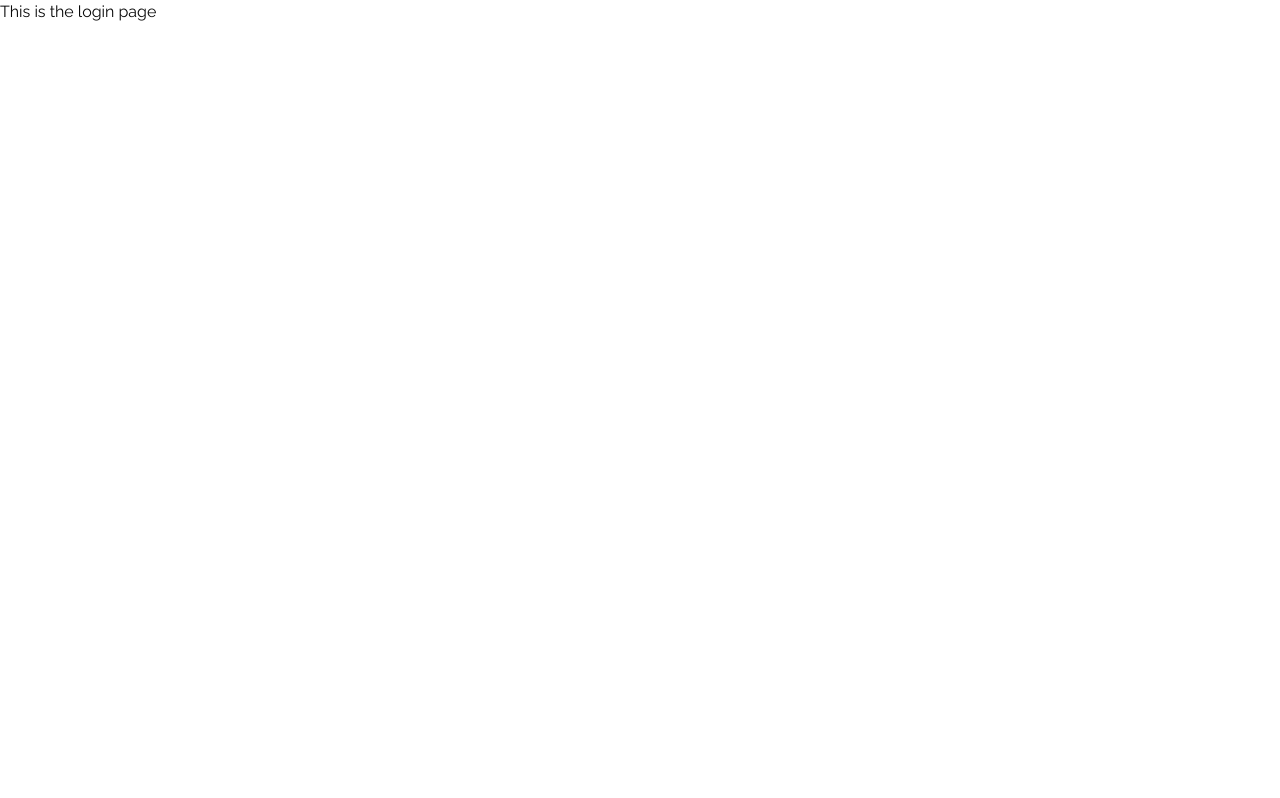
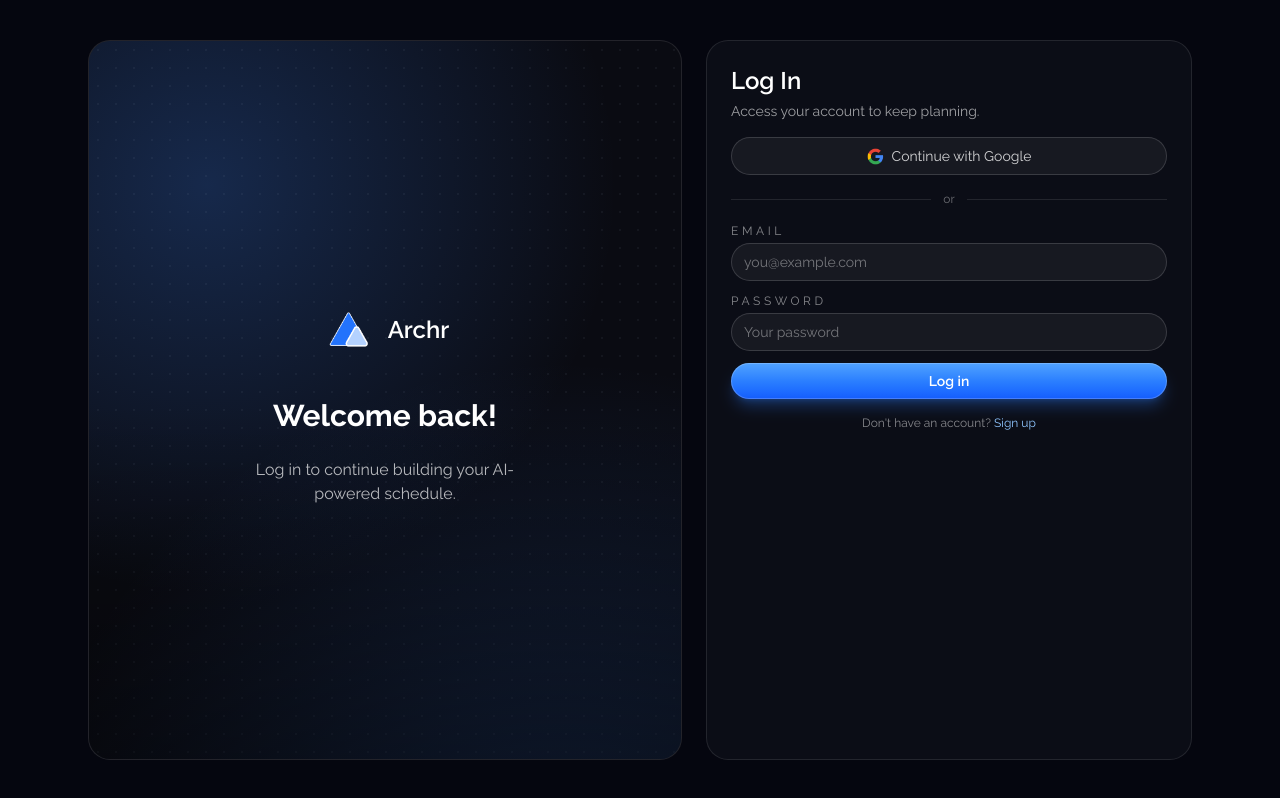
Before and after one commit to HimanshuS10/Archr, a Next.js app in the folder archr/: page /login in a window 1280 px wide. Built offline with nearby package versions, Linux system fonts and the light colour scheme; no server answers.

Commit message:
Dashboard page

```diff
--- /dev/null
+++ b/archr/app/dashboard/page.tsx
@@ -0,0 +1,9 @@
+import React from 'react'
+
+const page = () => {
+  return (
+    <div>page</div>
+  )
+}
+
+export default page
--- a/archr/app/login/page.tsx
+++ b/archr/app/login/page.tsx
@@ -1,9 +1,145 @@
-import React from 'react'
+"use client";
+
+import { supabase } from "@/lib/supabase";
+import Image from "next/image";
+import { useRouter } from "next/navigation";
+import { useState } from "react";
 
 export default function LoginPage() {
-    return (
-    <div>
-        <h1>This is the login page</h1>
+  const router = useRouter();
+  const [email, setEmail] = useState("");
+  const [password, setPassword] = useState("");
+  const [isLoading, setIsLoading] = useState(false);
+
+  const handleLogin = async (e: React.FormEvent<HTMLFormElement>) => {
+    e.preventDefault();
+    setIsLoading(true);
+
+    const { error } = await supabase.auth.signInWithPassword({
+      email,
+      password,
+    });
+
+    setIsLoading(false);
+
+    if (error) console.log(error);
+    else router.push("/dashboard");
+  };
+
+  const handleGoogleSignIn = async () => {
+    const redirectTo = `${window.location.origin}/dashboard`;
+    const { error } = await supabase.auth.signInWithOAuth({
+      provider: "google",
+      options: { redirectTo },
+    });
+
+    if (error) {
+      console.error("Google Error sign in");
+    } else {
+
+    }
+  };
+
+  return (
+    <div className="h-screen w-full bg-[#05060f] text-white flex items-center justify-center overflow-hidden">
+      <div className="grid h-full w-full max-w-6xl grid-cols-1 gap-6 px-6 py-10 lg:grid-cols-[1.1fr_0.9fr] lg:items-stretch">
+        <div className="relative flex h-full flex-col items-center justify-center rounded-3xl border border-white/10 bg-[#0a0b12] p-8 overflow-hidden text-center max-[992px]:hidden">
+          <div className="absolute inset-0 bg-[radial-gradient(circle_at_80%_120%,rgba(59,130,246,0.25),transparent_55%)]" />
+          <div className="absolute inset-0 bg-[radial-gradient(circle_at_20%_20%,rgba(59,130,246,0.25),transparent_55%)]" />
+          <div className="absolute inset-0 bg-[radial-gradient(circle,rgba(148,163,184,0.18)_1px,transparent_1px)] bg-size-[18px_18px] opacity-40" />
+          <div className="absolute inset-0 bg-linear-to-t from-black/40 via-transparent to-transparent" />
+
+          <div className="relative flex flex-col items-center justify-center gap-4">
+            <div className="inline-flex items-center gap-3 rounded-full px-4 py-2">
+              <Image src="/Logo.png" alt="Archr logo" width={55} height={55} />
+              <span className="text-2xl font-semibold text-white">Archr</span>
+            </div>
+
+            <h1 className="mt-4 text-2xl font-bold text-white sm:text-3xl">
+              Welcome back!
+            </h1>
+            <p className="mt-2 max-w-xs text-sm text-white/70 sm:text-base">
+              Log in to continue building your AI-powered schedule.
+            </p>
+          </div>
+        </div>
+
+        <div className="flex h-full items-center justify-center">
+          <div className="h-full w-full max-w-md rounded-3xl border border-white/10 bg-[#0b0d16] p-6 backdrop-blur-md lg:max-w-none">
+            <h2 className="text-2xl font-semibold">Log In</h2>
+            <p className="mt-1 text-sm text-white/60">
+              Access your account to keep planning.
+            </p>
+
+            <div className="mt-4 grid gap-2">
+              <button
+                type="button"
+                onClick={handleGoogleSignIn}
+                className="flex items-center justify-center gap-2 rounded-full border border-white/15 bg-white/5 px-4 py-2 text-sm text-white/80 transition hover:border-white/30 hover:cursor-pointer"
+              >
+                <Image
+                  src="/Google.png"
+                  alt="Google"
+                  width={17}
+                  height={17}
+                />
+                Continue with Google
+              </button>
+            </div>
+
+            <div className="my-4 flex items-center gap-3 text-xs text-white/40">
+              <span className="h-px flex-1 bg-white/10" /> or{" "}
+              <span className="h-px flex-1 bg-white/10" />
+            </div>
+
+            <form onSubmit={handleLogin} className="grid gap-3">
+              <div className="grid gap-1">
+                <label className="text-xs uppercase tracking-[0.3em] text-white/50">
+                  Email
+                </label>
+                <input
+                  type="email"
+                  placeholder="you@example.com"
+                  value={email}
+                  onChange={(e) => setEmail(e.target.value)}
+                  className="rounded-full border border-white/15 bg-white/5 px-3 py-2 text-sm text-white placeholder:text-white/40 focus:border-blue-400 focus:outline-none focus:ring-2 focus:ring-blue-500/40"
+                  required
+                />
+              </div>
+              <div className="grid gap-1">
+                <label className="text-xs uppercase tracking-[0.3em] text-white/50">
+                  Password
+                </label>
+                <input
+                  type="password"
+                  placeholder="Your password"
+                  value={password}
+                  onChange={(e) => setPassword(e.target.value)}
+                  className="rounded-full border border-white/15 bg-white/5 px-3 py-2 text-sm text-white placeholder:text-white/40 focus:border-blue-400 focus:outline-none focus:ring-2 focus:ring-blue-500/40"
+                  required
+                />
+              </div>
+
+              <button
+                type="submit"
+                disabled={isLoading}
+                className={`rounded-full bg-linear-to-b from-blue-400 via-blue-500 to-blue-600 px-6 py-2 text-sm font-semibold text-white shadow-lg shadow-blue-500/30 ring-1 ring-inset ring-white/20 transition hover:from-blue-300 hover:via-blue-400 hover:to-blue-500 hover:cursor-pointer ${
+                  isLoading ? "opacity-60 cursor-not-allowed" : ""
+                }`}
+              >
+                {isLoading ? "Signing in..." : "Log in"}
+              </button>
+            </form>
+
+            <p className="mt-4 text-center text-xs text-white/50">
+              Don&apos;t have an account?{" "}
+              <a className="text-blue-300 hover:text-blue-200" href="/signup">
+                Sign up
+              </a>
+            </p>
+          </div>
+        </div>
+      </div>
     </div>
-  )
+  );
 }
```
